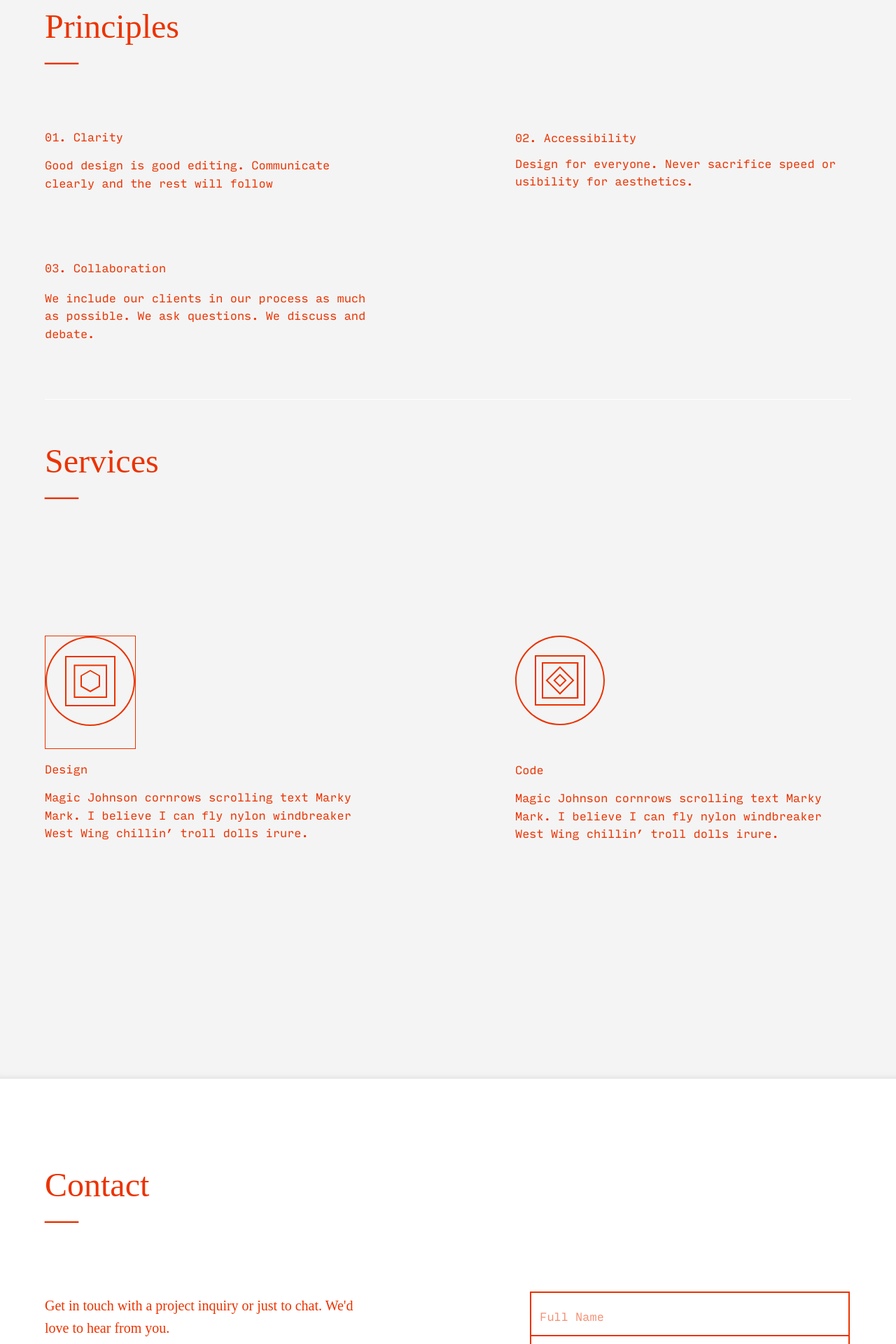
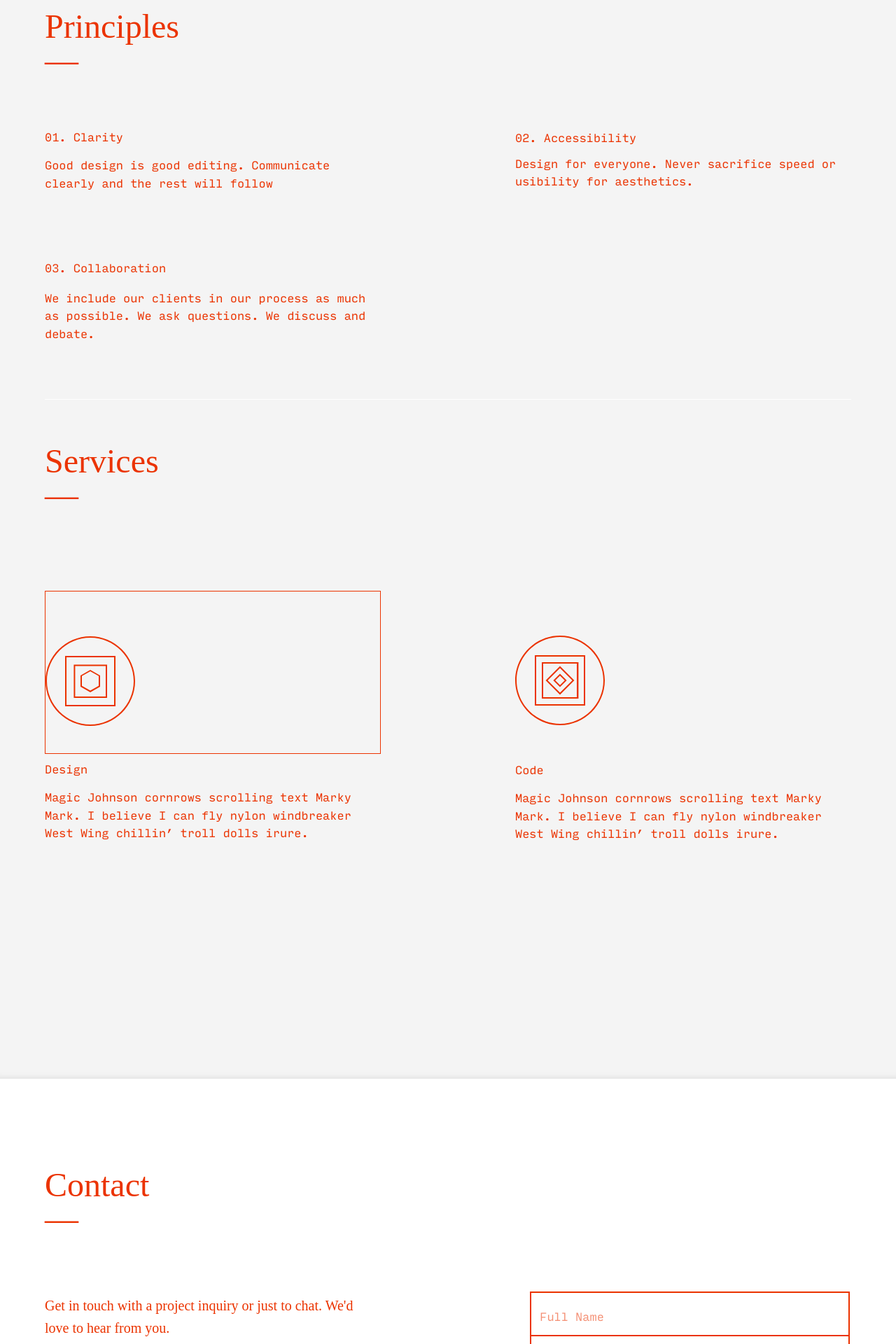
Before and after one commit to wearepatterns/wearepatterns.github.io, a Jekyll site: the page built from index.markdown, in a window 1280 px wide. Shown: the part 658-2578 px from the top of the page at 70% size. Built offline with Jekyll 4.4.1, drawn with Linux system fonts in a browser that asks for light colours.

Commit message:
Update new.html

```diff
--- a/_layouts/new.html
+++ b/_layouts/new.html
@@ -81,7 +81,9 @@
             <br>&mdash;</h5>
             <div class="flex-ns flex-wrap-ns justify-between-ns input-mono fw3" style="max-width:80rem;">
             	<div class="mb5 measure-ns">
-            	    <img class="mt4 mt5-l mt0 w3 w4-l center ba" src="/design2.svg">
+            	    <div class="w-100 ba">
+            	        <img class="mt4 mt5-l mt0 w3 w4-l center" src="/design2.svg">
+            	    </div>
                     <h2 class="f5 fw3 normal lh-title">Design</h2>
 		    <p>Magic Johnson cornrows scrolling text Marky Mark. I believe I can fly nylon windbreaker West Wing chillin’ troll dolls irure.</p>
                 </div>
```
